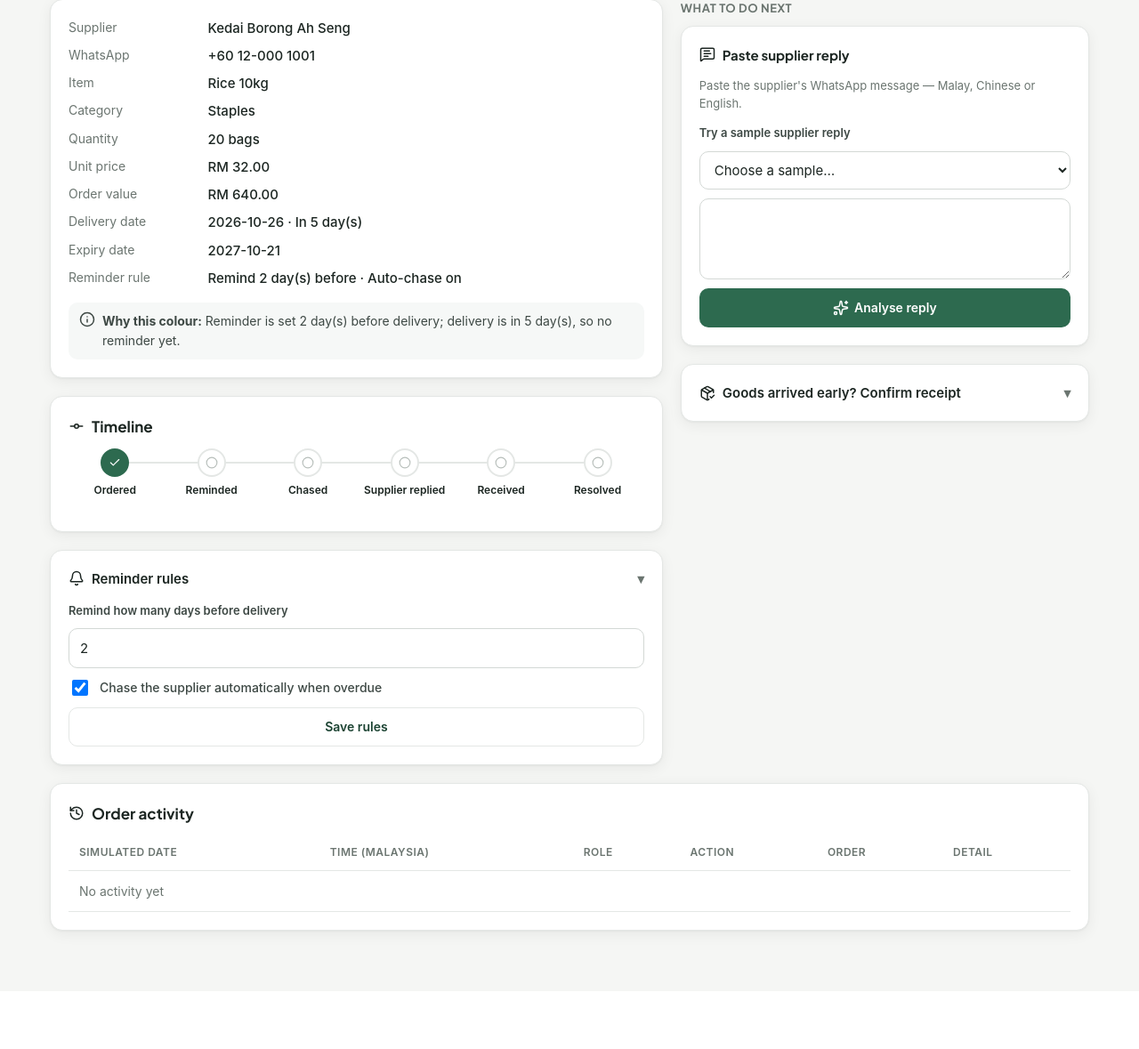
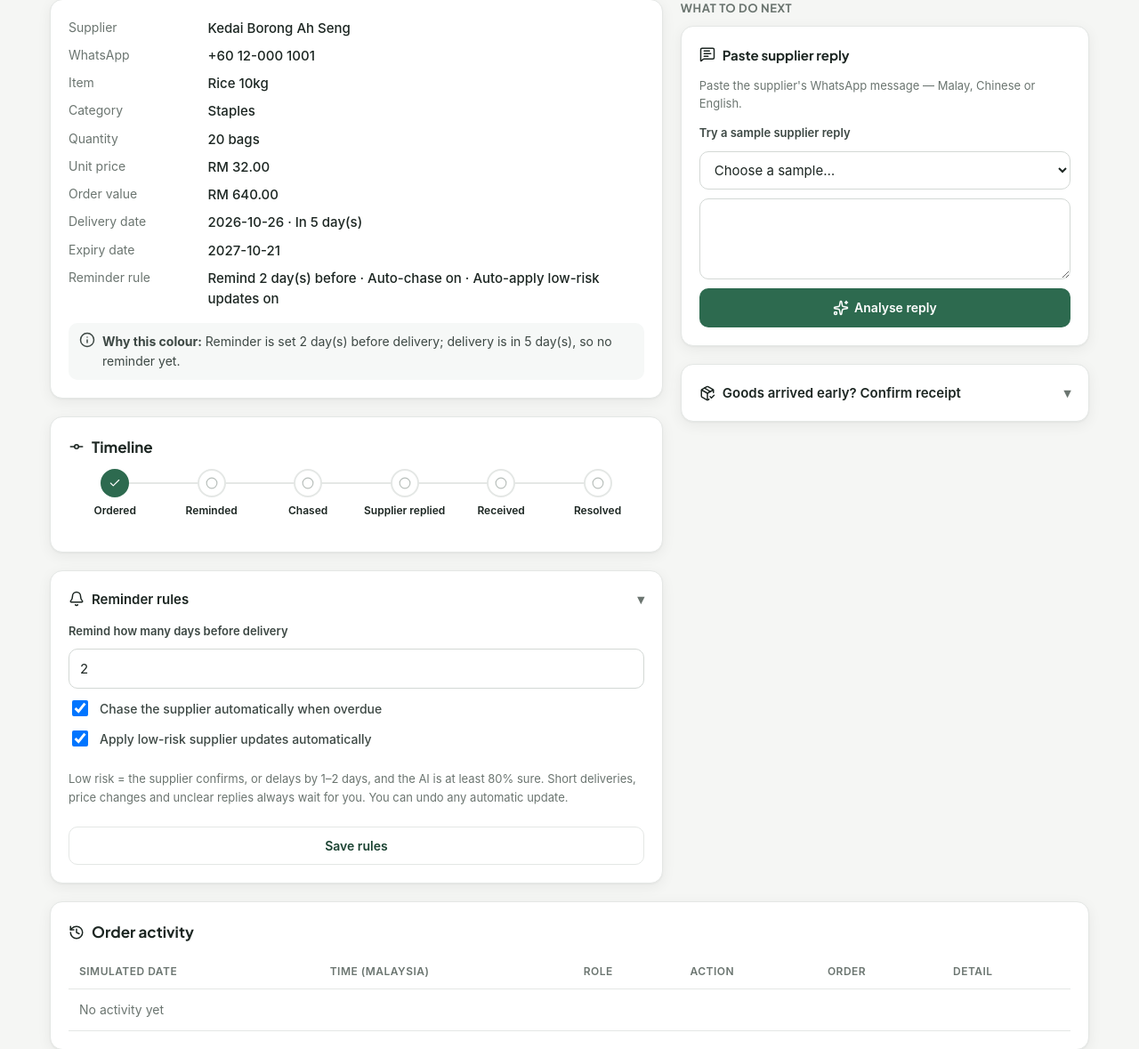
Before and after one commit to zhukunliang/Sudahsampai, a Flask app: page /orders/1 in a window 1280 px wide, after a click on "Reminder rules". Shown: the part 268-1447 px from the top of the page at 89% size. Before the commit the page ends 1327 px from the top, so only its background shows below. Run offline with Flask 3, Linux system fonts and the light colour scheme; data comes from the database, SQL or seed files in the repository; some libraries are stand-ins or nearby versions.

Commit message:
Auto-apply low-risk supplier updates with owner-only undo, and draft bilingual replies to suppliers (AI with template fallback, redacted input, simulated send)

```diff
--- a/src/app.py
+++ b/src/app.py
@@ -96,6 +96,7 @@ def decorate(row):
         o["reason"] = ("reason.normal", {"remind": remind, "n": days_left})
 
     o["diff"] = diff_info(o)
+    o["undo"] = auto_undo_info(o)  # 上一次自动应用还能撤销时，订单页显示"已按你的规则自动更新"
     o["value"] = money(o["quantity"], o["unit_price"])
     o["late_days"] = 0
     if o["received_at"]:
@@ -435,7 +436,9 @@ def review_reason(parsed):
 
 @app.route("/orders/<int:order_id>/reply", methods=["POST"])
 def analyze_reply(order_id):
-    """粘贴供应商回复 → AI 分析。任何角色都可以；只分析、写日志，不修改订单。"""
+    """粘贴供应商回复 → AI 分析。任何角色都可以。
+    一般只分析、写日志，不修改订单；只有低风险的结果（见 is_low_risk）会按店主的规则自动应用，店主可以撤销。
+    最后再生成一条给供应商的回复草稿。"""
     reply_text = request.form.get("reply_text", "").strip()
     with db.connect() as conn:
         o = get_order(conn, order_id)
@@ -453,6 +456,12 @@ def analyze_reply(order_id):
                            f"{', needs human check' if parsed['needs_review'] else ''}"
                            f"{'; sent to AI redacted (' + str(parsed['redacted_count']) + ' item(s) hidden)' if parsed['sent_redacted'] else ''}",
                            order_id)
+        parsed["auto_applied"] = is_low_risk(o, parsed, changes)
+        if parsed["auto_applied"]:
+            auto_apply(conn, o, r, changes)
+            parsed["can_apply"] = False
+            o = get_order(conn, order_id)  # 重新读一次，页面显示更新后的订单
+        parsed["draft"] = ai_parser.draft_reply(reply_text, r, o, db.today())
         return render_detail(conn, o, analysis=parsed, reply_text=reply_text)
 
 
@@ -478,26 +487,126 @@ def apply_reply(order_id):
             flash(t("flash.reply_rejected"), "error")
             return redirect(url_for("order_detail", order_id=order_id))
 
-        amount = None  # 涨价时：这张订单因此多付的钱，记为"避免的损失"
-        if result["intent"] == "partial":
-            conn.execute("UPDATE orders SET quantity = ? WHERE id = ?", (result["quantity"], order_id))
-        if result["intent"] in ("delay", "partial") and result["new_delivery_date"]:
-            # 改了交货日期：如果之前已经逾期、而新日期还没到，就回到"待送达"
-            new_status = db.PENDING if result["new_delivery_date"] >= db.today().isoformat() else o["status"]
-            conn.execute("UPDATE orders SET delivery_date = ?, status = ? WHERE id = ?",
-                         (result["new_delivery_date"], new_status, order_id))
-        if result["intent"] == "price_change":
-            conn.execute("UPDATE orders SET unit_price = ? WHERE id = ?", (result["unit_price"], order_id))
-            if o["unit_price"] is not None and result["unit_price"] > o["unit_price"]:
-                amount = money(o["quantity"], result["unit_price"] - o["unit_price"])
-        # confirm：不改订单字段，只写日志
-
+        amount = apply_changes(conn, o, result)
         user = orbyte.get_current_user()
         orbyte.write_audit(conn, "reply_applied",
                            f"#{order_id} {user['name']} (owner) confirmed: {join_changes(changes, t_en)}. "
                            f"Original: \"{reply_text[:200]}\". Parsed: {json.dumps(result, ensure_ascii=False)}",
                            order_id, amount=amount)
     flash(t("flash.reply_applied", change=join_changes(changes, t)), "ok")
+    return redirect(url_for("order_detail", order_id=order_id))
+
+
+def apply_changes(conn, o, result):
+    """按解析结果修改订单（店主确认时和自动应用时共用）。返回涨价多付的钱（记为"避免的损失"），没有就是 None。
+    改完以后，之前那次自动应用就不能再撤销了（清空 auto_undo）。"""
+    order_id = o["id"]
+    amount = None
+    if result["intent"] == "partial":
+        conn.execute("UPDATE orders SET quantity = ? WHERE id = ?", (result["quantity"], order_id))
+    if result["intent"] in ("delay", "partial") and result["new_delivery_date"]:
+        # 改了交货日期：如果之前已经逾期、而新日期还没到，就回到"待送达"
+        new_status = db.PENDING if result["new_delivery_date"] >= db.today().isoformat() else o["status"]
+        conn.execute("UPDATE orders SET delivery_date = ?, status = ? WHERE id = ?",
+                     (result["new_delivery_date"], new_status, order_id))
+    if result["intent"] == "price_change":
+        conn.execute("UPDATE orders SET unit_price = ? WHERE id = ?", (result["unit_price"], order_id))
+        if o["unit_price"] is not None and result["unit_price"] > o["unit_price"]:
+            amount = money(o["quantity"], result["unit_price"] - o["unit_price"])
+    # confirm：不改订单字段，只写日志
+    conn.execute("UPDATE orders SET auto_undo = NULL WHERE id = ?", (order_id,))
+    return amount
+
+
+# ---------- 自动应用低风险更新（店主可以在提醒规则里关掉，也可以撤销） ----------
+
+AUTO_APPLY_CONFIDENCE = 0.8   # 把握度至少要这么高
+AUTO_APPLY_MAX_DAYS_LATER = 2  # 延期最多晚这么多天才算低风险
+
+
+def is_low_risk(o, parsed, changes):
+    """这条回复能不能不等店主、直接自动应用。只有两种情况算低风险：
+    - 供应商确认按原计划送货（confirm）；
+    - 延期（delay），新日期比原定晚 1～2 天，而且不早于今天。
+    还必须：这张订单开着"自动应用"、把握度 ≥ 0.8、不需要人工确认、确实有要改的内容。
+    少货、涨价、看不懂、把握度低，一律留给店主确认。"""
+    r = parsed["result"]
+    if not o["auto_apply"] or parsed["needs_review"] or not changes or r["confidence"] < AUTO_APPLY_CONFIDENCE:
+        return False
+    if r["intent"] == "confirm":
+        return True
+    if r["intent"] == "delay" and r["new_delivery_date"]:
+        new = date.fromisoformat(r["new_delivery_date"])
+        days_later = (new - date.fromisoformat(o["delivery_date"])).days
+        return 0 < days_later <= AUTO_APPLY_MAX_DAYS_LATER and new >= db.today()
+    return False
+
+
+def auto_apply(conn, o, result, changes):
+    """自动应用，并记下撤销需要的信息：改之前和改之后的交货日期、状态，以及改了什么。"""
+    before = {"delivery_date": o["delivery_date"], "status": o["status"]}
+    apply_changes(conn, o, result)
+    new = get_order(conn, o["id"])
+    after = {"delivery_date": new["delivery_date"], "status": new["status"]}
+    undo = {"before": before, "after": after, "changes": changes, "confidence": result["confidence"]}
+    conn.execute("UPDATE orders SET auto_undo = ? WHERE id = ?", (json.dumps(undo), o["id"]))
+    orbyte.write_audit(conn, "auto_applied",
+                       f"#{o['id']} Applied automatically by the owner's rule (low risk: {result['intent']}, "
+                       f"confidence {result['confidence']:.2f} ≥ {AUTO_APPLY_CONFIDENCE:.2f}): "
+                       f"{join_changes(changes, t_en)}", o["id"], actor=orbyte.SYSTEM)
+
+
+def auto_undo_info(o):
+    """上一次自动应用的撤销信息。如果订单之后又变过（交货日期或状态和自动应用后的不一样），
+    就不能再撤销，返回 None——免得把店主后来做的修改也一起撤掉。"""
+    if not o["auto_undo"]:
+        return None
+    try:
+        info = json.loads(o["auto_undo"])
+    except ValueError:
+        return None
+    if any(o[key] != value for key, value in info["after"].items()):
+        return None
+    return info
+
+
+@app.route("/orders/<int:order_id>/auto-undo", methods=["POST"])
+@owner_required("action.undo_auto")
+def undo_auto(order_id):
+    """撤销自动应用：交货日期和状态改回原来的样子，写日志。只有店主能撤销。"""
+    with db.connect() as conn:
+        o = get_order(conn, order_id)
+        info = auto_undo_info(o)
+        if info is None:
+            flash(t("flash.undo_unavailable"), "error")
+        else:
+            before = info["before"]
+            conn.execute("UPDATE orders SET delivery_date = ?, status = ?, auto_undo = NULL WHERE id = ?",
+                         (before["delivery_date"], before["status"], order_id))
+            orbyte.write_audit(conn, "auto_undone",
+                               f"#{order_id} {orbyte.get_current_user()['name']} (owner) undid the automatic "
+                               f"update ({join_changes(info['changes'], t_en)}); delivery date back to "
+                               f"{before['delivery_date']}, status back to {before['status']}", order_id)
+            flash(t("flash.auto_undone"), "ok")
+    return redirect(url_for("order_detail", order_id=order_id) + "#next")
+
+
+@app.route("/orders/<int:order_id>/reply/send", methods=["POST"])
+def send_reply(order_id):
+    """把回复草稿（可能已经改过）发给供应商：模拟发送，写日志。
+    任何角色都可以发：发消息不会修改订单，而且每次都是人点了"发送"才发。"""
+    text = request.form.get("message", "").strip()
+    with db.connect() as conn:
+        o = get_order(conn, order_id)
+        if not text or len(text) > ai_parser.MAX_REPLY_LENGTH:
+            flash(t("flash.reply_empty"), "error")
+        else:
+            contact = orbyte.get_supplier_contact(o)
+            receipt = orbyte.send_message(contact, text)
+            orbyte.write_audit(conn, "reply_sent",
+                               f"#{order_id} Reply sent via Orbyte Connect to WhatsApp "
+                               f"{receipt['to'] or '(none)'} (simulated):\n\n{text}", order_id)
+            flash(t("flash.reply_sent", supplier=contact["name"]), "ok")
     return redirect(url_for("order_detail", order_id=order_id))
 
 
@@ -527,11 +636,14 @@ def update_rules(order_id):
             flash(t("flash.rules_invalid"), "error")
             return redirect(url_for("order_detail", order_id=order_id))
         auto = 1 if request.form.get("auto_chase") else 0
-        conn.execute("UPDATE orders SET remind_days_before = ?, auto_chase = ? WHERE id = ?",
-                     (remind, auto, order_id))
+        auto_apply_on = 1 if request.form.get("auto_apply") else 0
+        conn.execute("UPDATE orders SET remind_days_before = ?, auto_chase = ?, auto_apply = ? WHERE id = ?",
+                     (remind, auto, auto_apply_on, order_id))
+        on_off = {0: "off", 1: "on"}
         orbyte.write_audit(conn, "rules_updated",
                            f"#{order_id} Remind {o['remind_days_before']}→{remind} day(s) before, "
-                           f"auto-chase {'on' if o['auto_chase'] else 'off'}→{'on' if auto else 'off'}", order_id)
+                           f"auto-chase {on_off[o['auto_chase']]}→{on_off[auto]}, "
+                           f"auto-apply low-risk updates {on_off[o['auto_apply']]}→{on_off[auto_apply_on]}", order_id)
     flash(t("flash.rules_saved"), "ok")
     return redirect(url_for("order_detail", order_id=order_id))
 
--- a/src/static/style.css
+++ b/src/static/style.css
@@ -302,6 +302,10 @@ label.check input { width: 18px; height: 18px; }
 .why { display: flex; gap: 8px; align-items: flex-start; margin: 16px 0 0; padding: 10px 12px; background: #f6f8f7; border-radius: 10px; font-size: 14px; color: #3d4844; }
 /* "下一步"卡片：不用彩色顶边条，需要处理时用深一点的灰色边框突出 */
 .action-urgent { border-color: var(--border-strong); }
+/* 自动应用的卡片：用主色边框，一眼看出是"系统替你改的" */
+.auto-card { border-color: var(--primary); background: var(--primary-soft); }
+.auto-card p:first-of-type { font-weight: 600; }
+.auto-card p:first-of-type::first-letter { text-transform: uppercase; }
 .collapsible summary { cursor: pointer; font-weight: 600; display: flex; align-items: center; gap: 8px; list-style: none; }
 .collapsible summary::-webkit-details-marker { display: none; }
 .collapsible summary::after { content: "▾"; margin-left: auto; color: var(--muted); }
--- a/src/templates/detail.html
+++ b/src/templates/detail.html
@@ -37,7 +37,8 @@
         <dt>{{ t('field.delivery') }}</dt><dd>{{ o.delivery_date }}{% if o.due %} · {{ m.due_text(o) }}{% endif %}</dd>
         <dt>{{ t('field.expiry') }}</dt><dd>{{ o.expiry_date or t('value.none') }}</dd>
         <dt>{{ t('field.rules') }}</dt>
-        <dd>{{ t('rules.summary', n=o.remind_days_before, state=t('state.on') if o.auto_chase else t('state.off')) }}</dd>
+        <dd>{{ t('rules.summary', n=o.remind_days_before, state=t('state.on') if o.auto_chase else t('state.off')) }}
+          · {{ t('rules.auto_apply_summary', state=t('state.on') if o.auto_apply else t('state.off')) }}</dd>
         {% if o.received_at %}
         <dt>{{ t('field.received_qty') }}</dt><dd>{{ o.received_quantity }} {{ o.unit }}{% if o.diff %} · {{ diff_label(o.diff) }}{% endif %}</dd>
         <dt>{{ t('field.received_at') }}</dt><dd>{{ o.received_at }}</dd>
@@ -73,6 +74,12 @@
                  {% if not is_owner %}disabled{% endif %}>
           {{ t('rules.auto') }}
         </label>
+        <label class="check">
+          <input type="checkbox" name="auto_apply" value="1" {% if o.auto_apply %}checked{% endif %}
+                 {% if not is_owner %}disabled{% endif %}>
+          {{ t('rules.auto_apply') }}
+        </label>
+        <p class="muted small">{{ t('rules.auto_apply_hint') }}</p>
         <button type="submit" class="btn btn-secondary" {% if not is_owner %}disabled{% endif %}>{{ t('rules.save') }}</button>
       </form>
     </details>
@@ -81,6 +88,21 @@
   {# ---------- 右栏：下一步该做什么（只显示当前需要的操作） ---------- #}
   <aside class="detail-side" id="next">
     <h2 class="side-title">{{ t('next.title') }}</h2>
+
+    {# 按店主的规则自动应用过的更新：说明改了什么，店主可以撤销 #}
+    {% if o.undo %}
+    <section class="card action-card auto-card">
+      <h3><i data-lucide="wand-sparkles"></i> {{ t('auto.title') }}</h3>
+      <p>{% for key, params in o.undo.changes %}{{ t(key, **params) }}{% if not loop.last %}, {% endif %}{% endfor %}</p>
+      <p class="muted small">{{ t('auto.why', c="%.2f" % o.undo.confidence) }}</p>
+      <form method="post" action="{{ url_for('undo_auto', order_id=o.id) }}" class="stack">
+        {% if not is_owner %}<p class="muted small"><i data-lucide="lock"></i> {{ t('auto.owner_only') }}</p>{% endif %}
+        <button type="submit" class="btn btn-secondary btn-block" {% if not is_owner %}disabled{% endif %}>
+          <i data-lucide="undo-2"></i> {{ t('auto.undo') }}
+        </button>
+      </form>
+    </section>
+    {% endif %}
 
     {% if analysis %}
     {% set r = analysis.result %}
@@ -119,10 +141,24 @@
           <i data-lucide="check"></i> {{ t('analysis.confirm') }}
         </button>
       </form>
+      {% elif analysis.auto_applied %}
+      <p class="small"><i data-lucide="wand-sparkles"></i> {{ t('analysis.auto_applied') }}</p>
       {% elif analysis.needs_review %}
       <p class="muted small">{{ t('analysis.no_change') }}</p>
       {% endif %}
     </section>
+
+    {# 给供应商的回复草稿：可以改，点"发送"才发（模拟） #}
+    {% if analysis.draft %}
+    <section class="card action-card">
+      <h3><i data-lucide="send"></i> {{ t('draft.title') }}</h3>
+      <p class="muted small">{{ t('draft.hint_ai', model=analysis.draft.note) if analysis.draft.mode == 'ai' else t('draft.hint_template') }}</p>
+      <form method="post" action="{{ url_for('send_reply', order_id=o.id) }}" class="stack">
+        <textarea name="message" rows="6" maxlength="1000">{{ analysis.draft.text }}</textarea>
+        <button type="submit" class="btn btn-primary btn-block"><i data-lucide="send"></i> {{ t('draft.send') }}</button>
+      </form>
+    </section>
+    {% endif %}
     {% endif %}
 
     {% if o.status in db.ISSUES %}
```
Also changed, not shown: docs/api.md (+11 -2 lines), src/ai_parser.py (+91 -7 lines), src/db.py (+7 -2 lines), src/locales.json (+63 -3 lines), tests/test_ai_parser.py (+51 -0 lines), tests/test_app.py (+143 -1 lines), README.md.
